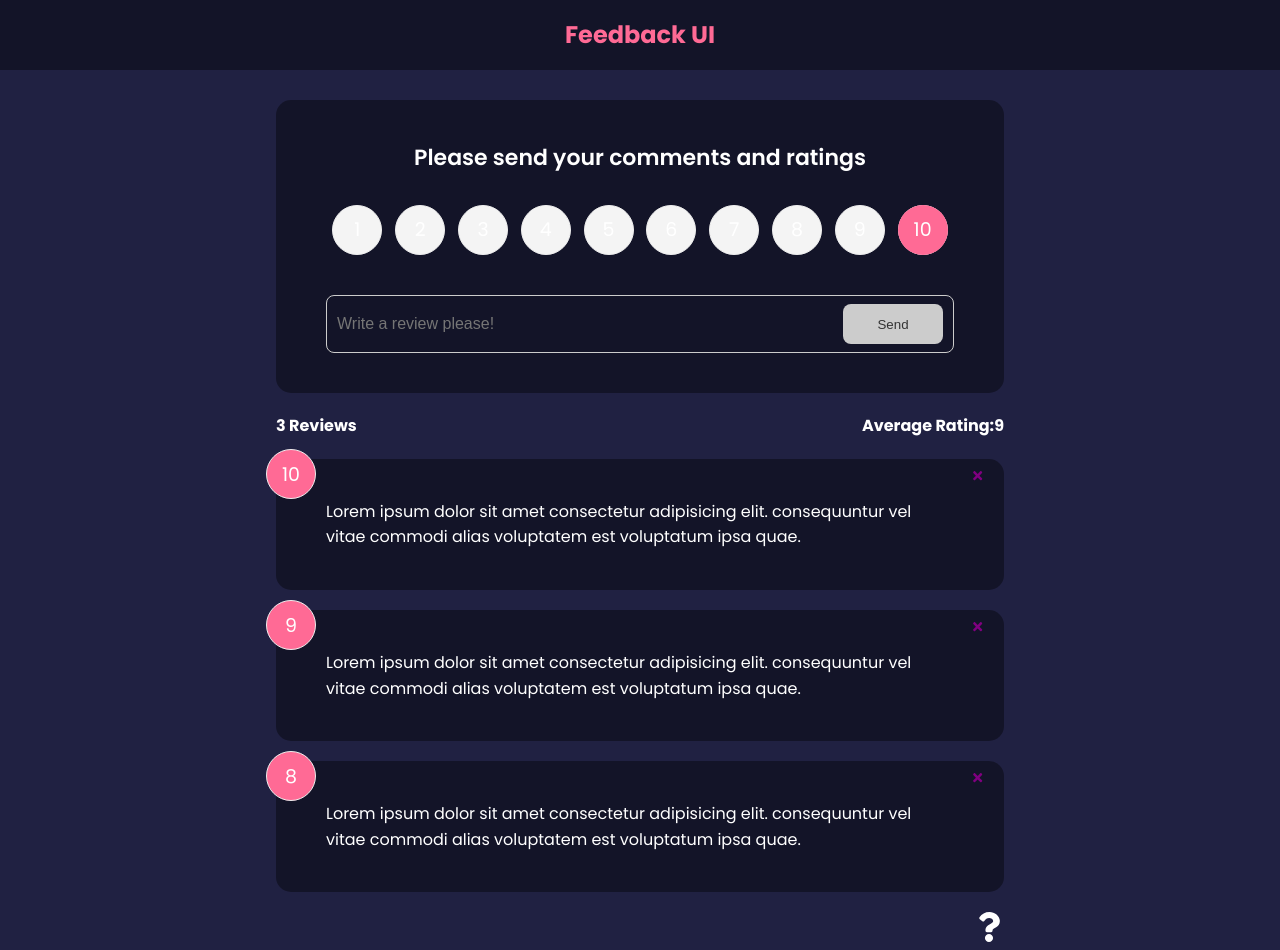
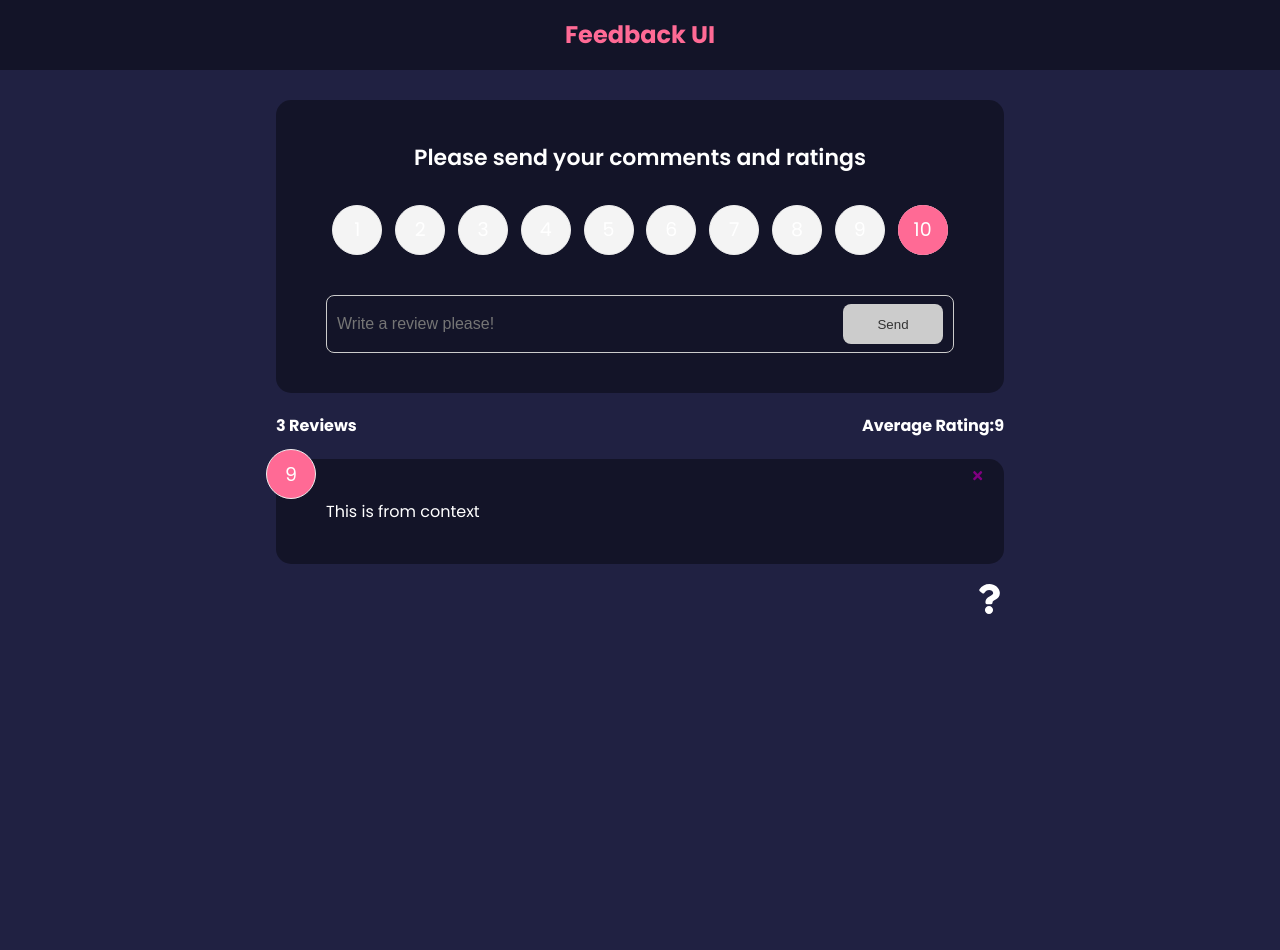
Before and after one commit to salimp2009/feedback-app, a React (Create React App) app: page / in a window 1280 px wide. After the commit the page ends 800 px from the top, so only its background shows below. Built offline with nearby package versions, Linux system fonts and the light colour scheme.

Commit message:
started refactoring using Context; refactor FeedbackList partially; next is FeedbackStats; upgraded node to latest

```diff
--- a/src/App.jsx
+++ b/src/App.jsx
@@ -25,6 +25,7 @@
     setFeedback([newFeedback, ...feedback]);
   };
   return (
+    <FeedbackProvider>
       <Router>
         <Header />
         <div className="container">
@@ -36,10 +37,7 @@
                 <>
                   <FeedbackForm handleAdd={addFeedback} />
                   <FeedbackStats feedback={feedback} />
-                <FeedbackList
-                  feedback={feedback}
-                  handleDelete={deleteFeedback}
-                />
+                  <FeedbackList handleDelete={deleteFeedback} />
                 </>
               }
             ></Route>
@@ -50,6 +48,7 @@
           <AboutIconLink />
         </div>
       </Router>
+    </FeedbackProvider>
   );
 }
 
--- a/src/components/FeedbackList.jsx
+++ b/src/components/FeedbackList.jsx
@@ -1,8 +1,12 @@
 import { motion, AnimatePresence } from "framer-motion";
-import PropTypes from "prop-types";
+import { useContext } from "react";
+// import PropTypes from "prop-types";
 import FeedbackItem from "./FeedbackItem";
+import FeedbackContext from "../context/FeedbackContext";
 
-function FeedbackList({ feedback, handleDelete }) {
+function FeedbackList({ handleDelete }) {
+  const { feedback } = useContext(FeedbackContext);
+
   if (!feedback || feedback.length === 0) {
     return <p>No Feedback Posted!</p>;
   }
@@ -26,24 +30,16 @@
       </AnimatePresence>
     </div>
   );
-
-  // return (
-  //   <div className="feedback-list">
-  //     {feedback.map((item) => (
-  //       <FeedbackItem key={item.id} item={item} handleDelete={handleDelete} />
-  //     ))}
-  //   </div>
-  // );
 }
 
-FeedbackList.propTypes = {
-  feedback: PropTypes.arrayOf(
-    PropTypes.shape({
-      id: PropTypes.oneOfType([PropTypes.number, PropTypes.string]).isRequired,
-      rating: PropTypes.number.isRequired,
-      text: PropTypes.string.isRequired,
-    })
-  ),
-};
+// FeedbackList.propTypes = {
+//   feedback: PropTypes.arrayOf(
+//     PropTypes.shape({
+//       id: PropTypes.oneOfType([PropTypes.number, PropTypes.string]).isRequired,
+//       rating: PropTypes.number.isRequired,
+//       text: PropTypes.string.isRequired,
+//     })
+//   ),
+// };
 
 export default FeedbackList;
--- a/src/context/FeedbackContext.jsx
+++ b/src/context/FeedbackContext.jsx
@@ -3,11 +3,13 @@
 const FeedbackContext = createContext();
 
 export const FeedbackProvider = ({ children }) => {
-  const [feedback, setFeedback] = useState({
-    id: 1,
-    text: "This is from context",
-    rating: 9,
-  });
+  const [feedback, setFeedback] = useState([
+    {
+      id: 1,
+      text: "This is from context",
+      rating: 9,
+    },
+  ]);
 
   return (
     <FeedbackContext.Provider value={{ feedback }}>
```
Lines whose indentation alone changed are shown as unchanged.
